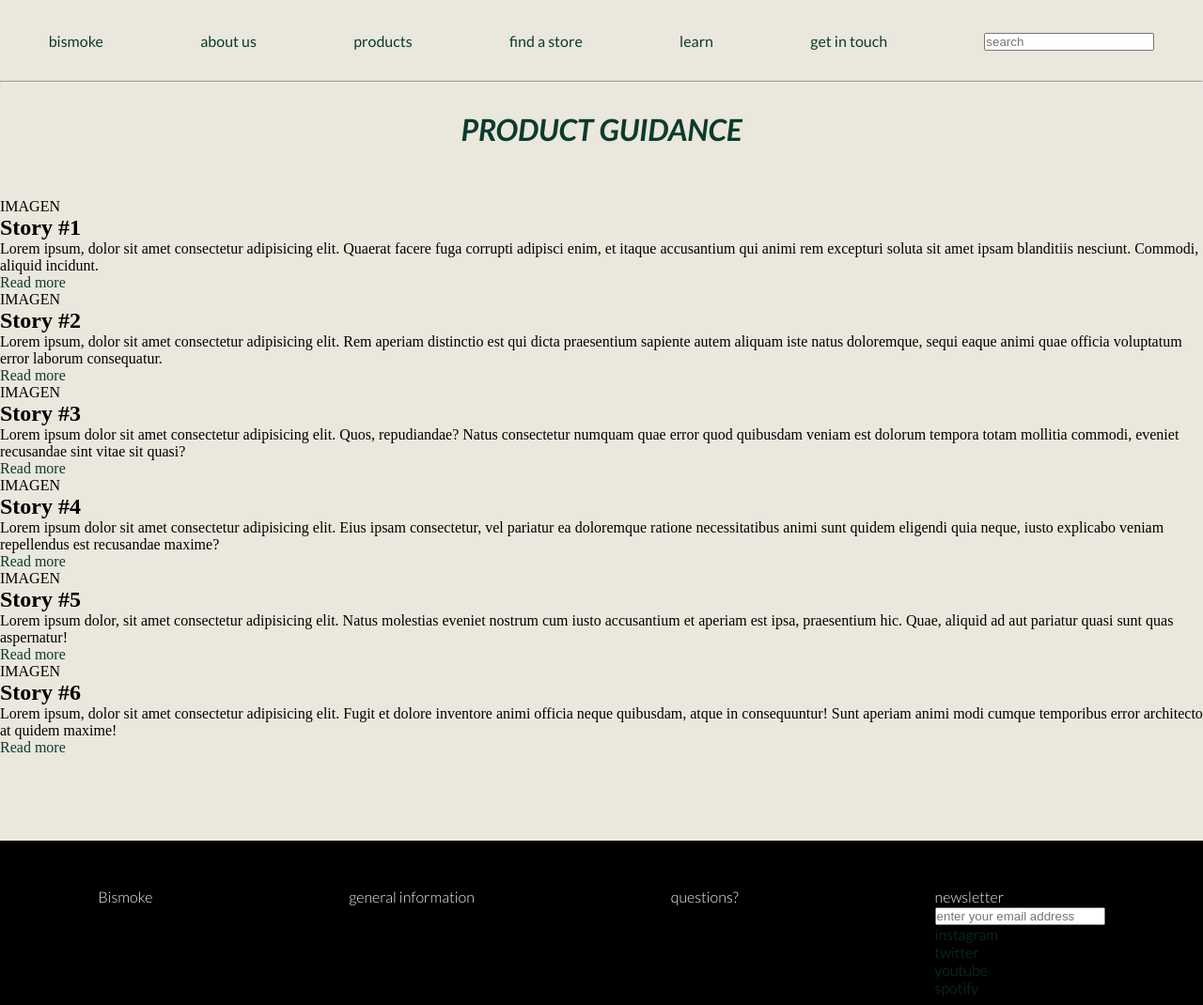
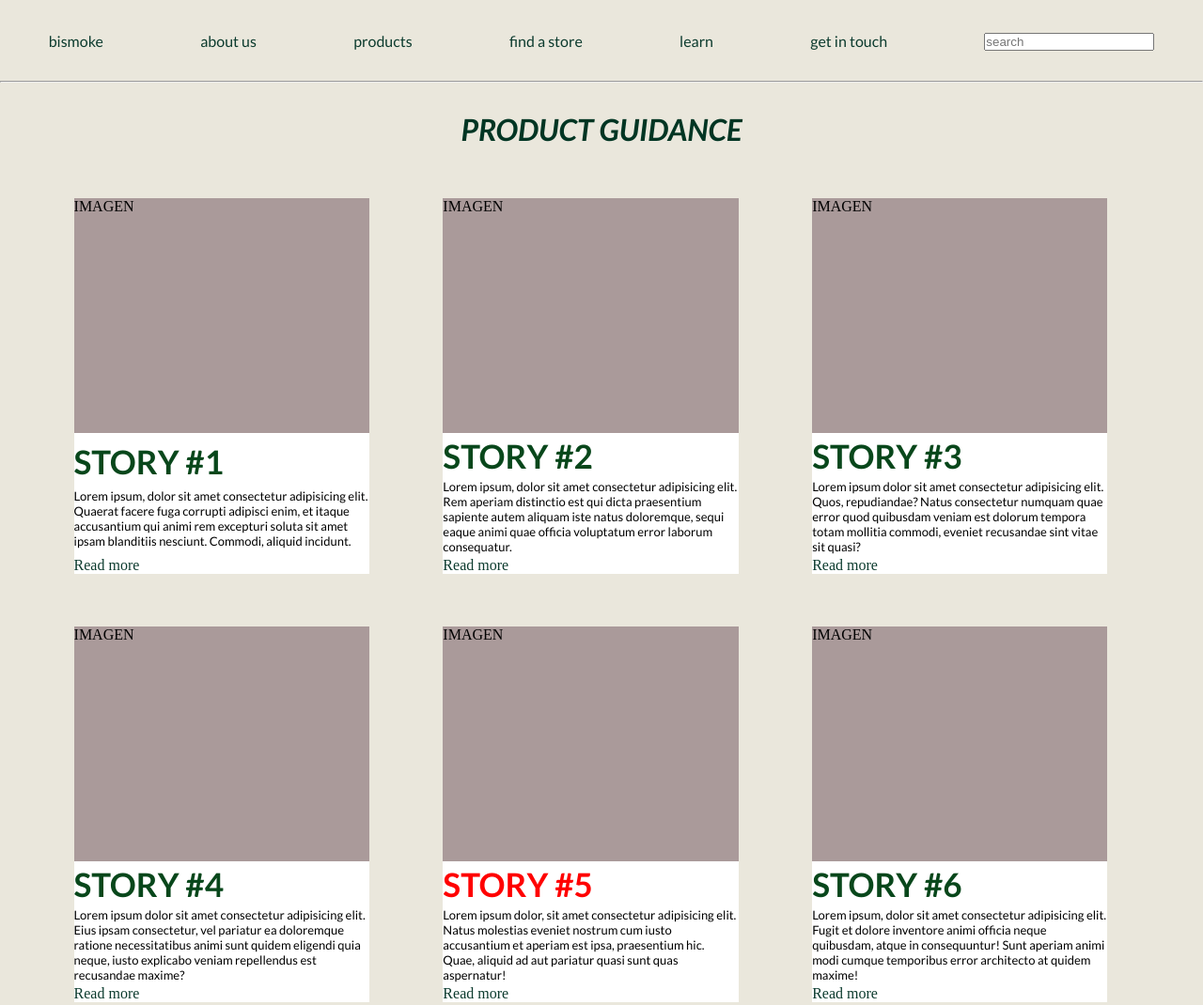
Before and after one commit to agusbarrozo/Bismoke, a plain HTML site: page secciones/learn.html in a window 1280 px wide. Shown: the top 1070 px of the page at 94% size. Drawn offline with Linux system fonts and the light colour scheme.

Commit message:
nuevo estilo css a seccion learn

```diff
--- a/nuevoestilo.css
+++ b/nuevoestilo.css
@@ -455,6 +455,80 @@ a:hover{
     list-style-type: none;
 }
 
+/* SECCION LEARN - PRODUCT GUIDANCE */
+
+.grilla {
+    display: grid;
+    grid-template-columns: 25% 25% 25%;
+    grid-template-rows: 400px 400px;
+    gap: 7% 0%;
+    grid-auto-flow: row;
+    justify-content: space-evenly;
+    grid-template-areas: "historiaUno historiaDos historiaTres"
+   "historiaCuatro historiaCinco historiaSeis";
+    width: 98.2%;
+    height: 100%; }
+    .grilla div {
+      display: flex;
+      justify-content: space-between;
+      flex-direction: column; }
+
+  .grilla__historiaUno {
+    grid-area: historiaUno;
+    background-color: white; }
+
+  .grilla__historiaDos {
+    grid-area: historiaDos;
+    background-color: white; }
+
+  .grilla__historiaTres {
+    grid-area: historiaTres;
+    background-color: white; }
+
+  .grilla__historiaCuatro {
+    grid-area: historiaCuatro;
+    background-color: white; }
+
+  .grilla__historiaCinco {
+    grid-area: historiaCinco;
+    background-color: white; }
+
+  .grilla__historiaSeis {
+    grid-area: historiaSeis;
+    background-color: white; }
+
+  h1 {
+    font-family: 'Lato', sans-serif;
+    text-transform: uppercase;
+    color: #003523; }
+
+  label {
+    color: #08471b;
+    font-family: 'Lato', sans-serif;
+    text-transform: uppercase; }
+
+  p {
+    font-family: 'Lato', sans-serif; }
+
+  .grilla__titulo {
+    font-family: 'Lato', sans-serif;
+    color: #08471b;
+    justify-content: center;
+    text-transform: uppercase;
+    font-size: 35px; }
+    .grilla__titulo--activo {
+      color: red; }
+
+  .grilla__texto {
+    color: black;
+    font-family: 'Lato', sans-serif;
+    font-size: 13px; }
+
+  .grilla__imagen {
+    height: 250px;
+    width: 100%;
+    background-color: #aa9a9a; }
+
 /* FOOTER */
 
 .footer{
```
